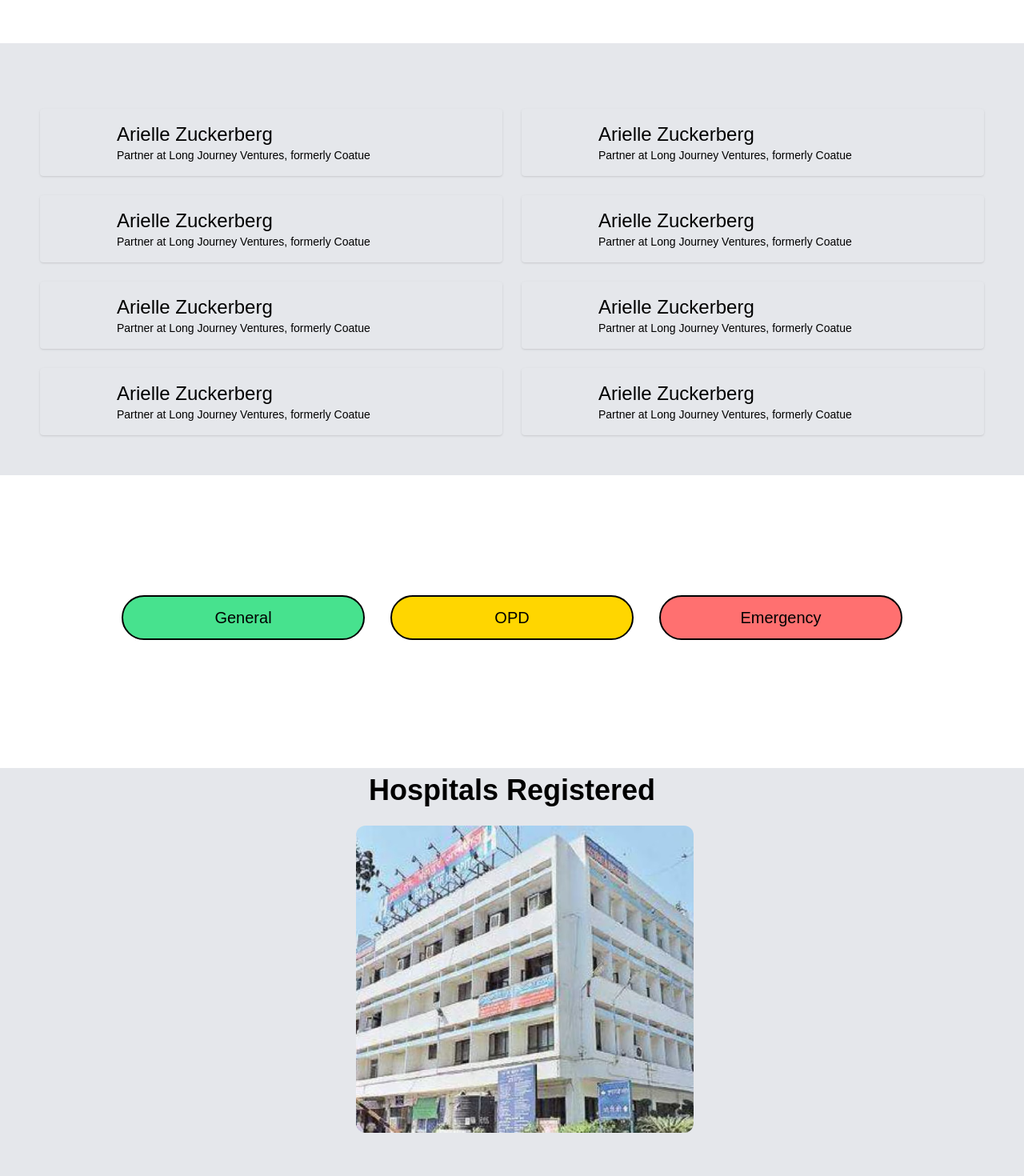
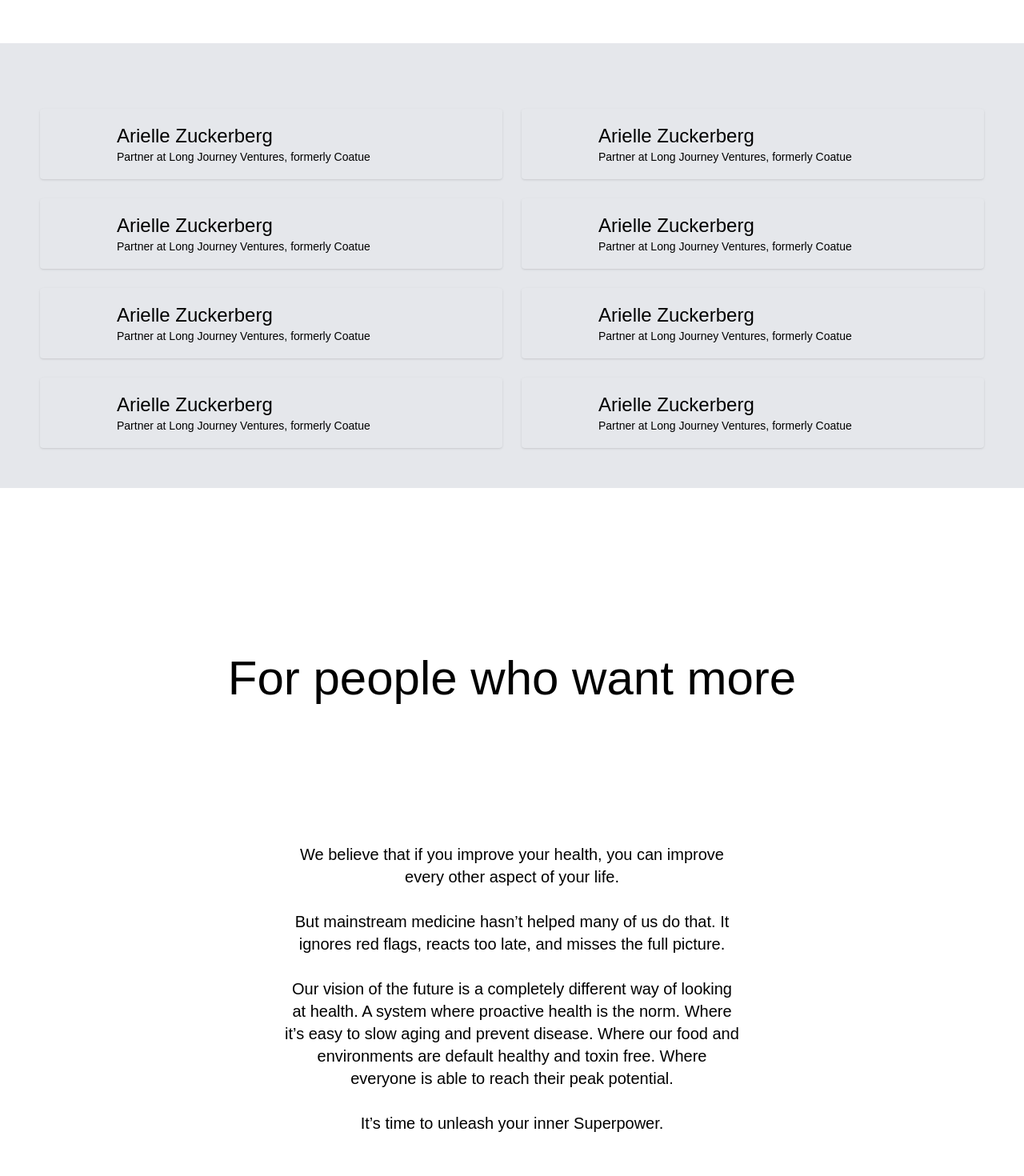
Before and after one commit to sumit-8305/sih1.0, a React (Create React App) app: page / in a window 1280 px wide. Shown: the part 5800-7270 px from the top of the page at 80% size. Built offline with nearby package versions, Linux system fonts and the light colour scheme.

Commit message:
HomePageDesign++

```diff
--- a/package.json
+++ b/package.json
@@ -24,6 +24,7 @@
     "react-copy-to-clipboard": "^5.1.0",
     "react-dom": "^18.3.1",
     "react-icons": "^5.3.0",
+    "react-intersection-observer": "^9.13.1",
     "react-router-dom": "^6.26.1",
     "react-scripts": "5.0.1",
     "react-syntax-highlighter": "^15.5.0",
--- a/src/components/Footer.js
+++ b/src/components/Footer.js
@@ -4,11 +4,11 @@ import { Link } from 'react-router-dom';
 const Footer = () => {
   return (
     <div>
-      <footer class="bg-white shadow dark:bg-gray-900 mt-4">
+      <footer class="bg-white mt-4">
             <div class="w-full max-w-screen-xl mx-auto p-4 md:py-8">
                 <div class="sm:flex sm:items-center sm:justify-between">
                     <a class="flex items-center mb-4 sm:mb-0 space-x-3 rtl:space-x-reverse">
-                        <span class="self-center text-2xl font-semibold whitespace-nowrap dark:text-white">मानुषी</span>
+                        <span class="self-center text-2xl font-semibold whitespace-nowrap dark:text-[black]">मानुषी</span>
                     </a>
                     <ul class="flex flex-wrap items-center mb-6 text-sm font-medium text-gray-500 sm:mb-0 dark:text-gray-400">
                         <li>
--- a/src/components/Landing.js
+++ b/src/components/Landing.js
@@ -1,4 +1,6 @@
 import React from 'react';
+import { motion } from 'framer-motion';
+import { useInView } from 'react-intersection-observer';
 import Tiles from './Tiles';
 import Footer from './Footer';
 import ButtonUp from './ButtonUp';
@@ -7,6 +9,40 @@ import Bars from './Bars';
 import Parallax from './Parallax';
 
 const Landing = () => {
+  const lines = [
+    "We believe that if you improve your health, you can improve",
+    "every other aspect of your life.",
+    "",
+    "But mainstream medicine hasn’t helped many of us do that. It",
+    "ignores red flags, reacts too late, and misses the full picture.",
+    "",
+    "Our vision of the future is a completely different way of looking",
+    "at health. A system where proactive health is the norm. Where",
+    "it’s easy to slow aging and prevent disease. Where our food and",
+    "environments are default healthy and toxin free. Where",
+    "everyone is able to reach their peak potential.",
+    "",
+    "It’s time to unleash your inner Superpower."
+  ];
+
+  // Intersection observer to trigger animation when visible
+  const [ref, inView] = useInView({
+    triggerOnce: true, // Animate only once
+    threshold: 0.1, // Start animation when 10% is in view
+  });
+
+  // Variants for the animation of each line
+  const lineVariants = {
+    hidden: { opacity: 0, y: 20 },
+    visible: (i) => ({
+      opacity: 1,
+      y: 0,
+      transition: {
+        delay: i * 0.3, // Delay each line by 0.3s
+      },
+    }),
+  };
+
   return (
     <>
       <div
@@ -122,35 +158,35 @@ const Landing = () => {
 
           <div className="grid md:grid-cols-2 grid-cols-1 gap-6 p-12">
 
-            <div className="bg-gray-200 p-4 rounded shadow">
+            <div className="bg-gray-200 p-4 rounded shadow border-t-2 border-b-2">
               <h1 className='ml-20 text-2xl'>Arielle Zuckerberg</h1>
               <p className='ml-20 text-sm'>Partner at Long Journey Ventures, formerly Coatue</p>
             </div>
-            <div className="bg-gray-200 p-4 rounded shadow">
+            <div className="bg-gray-200 p-4 rounded shadow border-t-2 border-b-2">
               <h1 className='ml-20 text-2xl'>Arielle Zuckerberg</h1>
               <p className='ml-20 text-sm'>Partner at Long Journey Ventures, formerly Coatue</p>
             </div>
-            <div className="bg-gray-200 p-4 rounded shadow">
+            <div className="bg-gray-200 p-4 rounded shadow border-t-2 border-b-2">
               <h1 className='ml-20 text-2xl'>Arielle Zuckerberg</h1>
               <p className='ml-20 text-sm'>Partner at Long Journey Ventures, formerly Coatue</p>
             </div>
-            <div className="bg-gray-200 p-4 rounded shadow">
+            <div className="bg-gray-200 p-4 rounded shadow border-t-2 border-b-2">
               <h1 className='ml-20 text-2xl'>Arielle Zuckerberg</h1>
               <p className='ml-20 text-sm'>Partner at Long Journey Ventures, formerly Coatue</p>
             </div>
-            <div className="bg-gray-200 p-4 rounded shadow">
+            <div className="bg-gray-200 p-4 rounded shadow border-t-2 border-b-2">
               <h1 className='ml-20 text-2xl'>Arielle Zuckerberg</h1>
               <p className='ml-20 text-sm'>Partner at Long Journey Ventures, formerly Coatue</p>
             </div>
-            <div className="bg-gray-200 p-4 rounded shadow">
+            <div className="bg-gray-200 p-4 rounded shadow border-t-2 border-b-2">
               <h1 className='ml-20 text-2xl'>Arielle Zuckerberg</h1>
               <p className='ml-20 text-sm'>Partner at Long Journey Ventures, formerly Coatue</p>
             </div>
-            <div className="bg-gray-200 p-4 rounded shadow">
+            <div className="bg-gray-200 p-4 rounded shadow border-t-2 border-b-2">
               <h1 className='ml-20 text-2xl'>Arielle Zuckerberg</h1>
               <p className='ml-20 text-sm'>Partner at Long Journey Ventures, formerly Coatue</p>
             </div>
-            <div className="bg-gray-200 p-4 rounded shadow">
+            <div className="bg-gray-200 p-4 rounded shadow border-t-2 border-b-2">
               <h1 className='ml-20 text-2xl'>Arielle Zuckerberg</h1>
               <p className='ml-20 text-sm'>Partner at Long Journey Ventures, formerly Coatue</p>
             </div>
@@ -158,10 +194,34 @@ const Landing = () => {
           </div>
         </div>
       </div>
+      <div className='mt-52'>
+        <div className='flex justify-center text-center'>
+          <h1 className='text-6xl '>For people who want more</h1>
+        </div>
+        <div className='flex justify-center text-center mt-44 mb-36'>
+          <motion.h1
+            className='text-xl'
+            ref={ref} // To track when this section comes into view
+          >
+            {lines.map((line, i) => (
+              <motion.div
+                key={i}
+                custom={i}
+                variants={lineVariants}
+                initial="hidden"
+                animate={inView ? 'visible' : 'hidden'}
+                className='block' // Keep lines in block style
+              >
+                {line === "" ? <br /> : line} {/* Add <br/> for empty lines */}
+              </motion.div>
+            ))}
+          </motion.h1>
+        </div>
+      </div>
 
 
       {/* category */}
-      <div className='m-8 flex flex-col md:flex-row justify-center md:gap-8 gap-4 text-black font-medium items-center ' style={{ marginTop: "150px" }}>
+      {/* <div className='m-8 flex flex-col md:flex-row justify-center md:gap-8 gap-4 text-black font-medium items-center ' style={{ marginTop: "150px" }}>
         <button className='w-full md:w-1/4 px-4 py-3 rounded-full text-xl text-center border-2 border-black transform hover:scale-110 duration-200 ease-in-out' style={{ background: '#47E28E' }}>
           General
         </button>
@@ -176,15 +236,15 @@ const Landing = () => {
       </div>
 
       <Tiles />
-      <ButtonUp />
+      <ButtonUp /> */}
       {/* About */}
-      <div className='bg-[#e5e7eb] text-black mt-24 mb-25 p-5'>
+      {/* <div className='bg-[#e5e7eb] text-black mt-24 mb-25 p-5'>
         <h1 className='text-4xl font-bold m-5 text-center md:text-left'>About</h1>
 
         <p className='m-5 text-lg md:text-xl leading-relaxed'>
           Welcome to Find Your Hospital, your go-to platform for reliable and up-to-date healthcare information. We are committed to bridging the gap between patients and essential healthcare services, ensuring that you have access to critical resources when you need them the most. At Find Your Hospital, our mission is to empower individuals with the information they need to make informed healthcare decisions. Whether you're searching for available hospital beds, nearby medicine dispensaries, or the closest medical facilities, our platform is designed to provide you with accurate and timely data.
         </p>
-      </div>
+      </div> */}
 
       <Footer />
     </>
```
Also changed, not shown: 1 other file (tests, documents, lock files or other folders).
